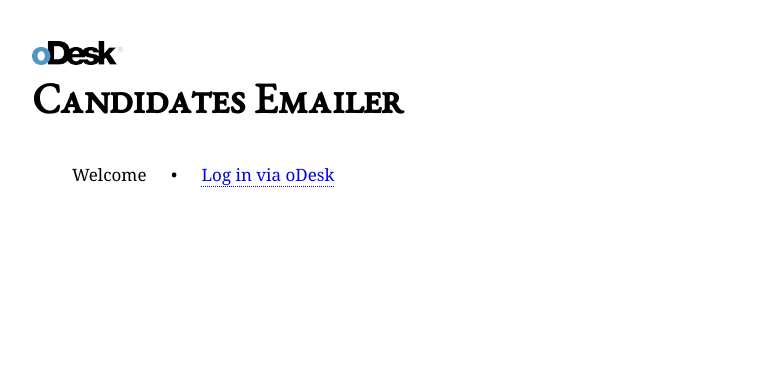
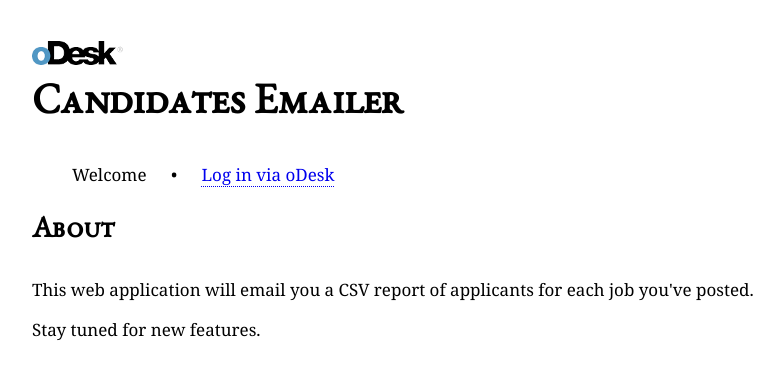
Before and after one commit to mkhattab/candidates_emailer, a Flask app: template project/candidates_emailer/templates/index.html in a window 1280 px wide. Shown: the top 380 px of the page, without its empty margins (138-922 px from the left). Run offline with Flask 2, Linux system fonts and the light colour scheme; the template is opened without the code that fills it, so the values that code supplies are empty; parts of the project's set-up code (start-up, migrations or seed data) failed here and were passed over; some libraries are stand-ins or nearby versions.

Commit message:
Added a web app description

```diff
--- a/project/candidates_emailer/templates/index.html
+++ b/project/candidates_emailer/templates/index.html
@@ -1 +1,8 @@
 {% extends "base.html" %}
+{% block body %}
+<section>
+  <header><h1>About</h1></header>
+  <p>This web application will email you a CSV report of applicants for each job you've posted.</p>
+  <p>Stay tuned for new features.</p>
+</section>
+{% endblock %}
```
